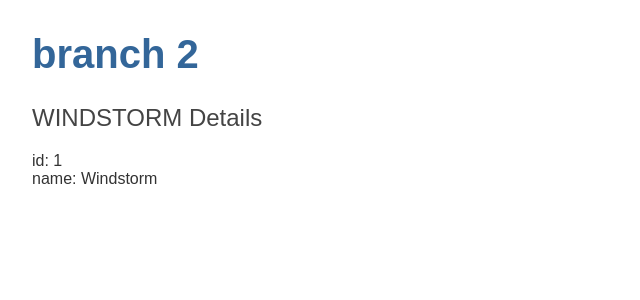
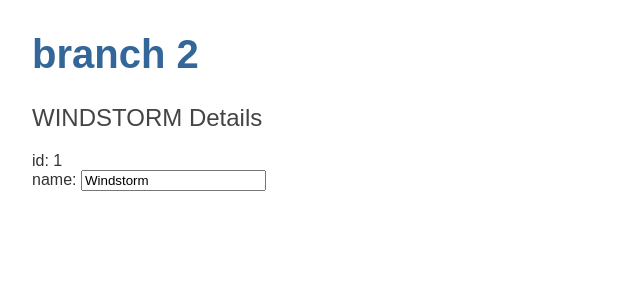
Before and after one commit to ramin-sabet/Angular, an Angular app: page / in a window 1280 px wide. Shown: the top 300 px of the page, without its empty margins (0-640 px from the left). Built offline with nearby package versions, Linux system fonts and the light colour scheme.

Commit message:
Two way data binding

```diff
--- a/src/app/app.module.ts
+++ b/src/app/app.module.ts
@@ -1,5 +1,6 @@
 import { BrowserModule } from '@angular/platform-browser';
 import { NgModule } from '@angular/core';
+import { FormsModule } from '@angular/forms'; // <-- NgModel lives here
 
 import { AppRoutingModule } from './app-routing.module';
 import { AppComponent } from './app.component';
@@ -12,7 +13,8 @@
   ],
   imports: [
     BrowserModule,
-    AppRoutingModule
+    AppRoutingModule,
+    FormsModule
   ],
   providers: [],
   bootstrap: [AppComponent]
--- a/src/app/heroes/heroes.component.html
+++ b/src/app/heroes/heroes.component.html
@@ -1,3 +1,7 @@
 <h2>{{hero.name | uppercase}} Details</h2>
 <div><span>id: </span>{{hero.id}}</div>
-<div><span>name: </span>{{hero.name}}</div>
+<div>
+    <label>name:
+      <input [(ngModel)]="hero.name" placeholder="name"/>
+    </label>
+</div>
```
